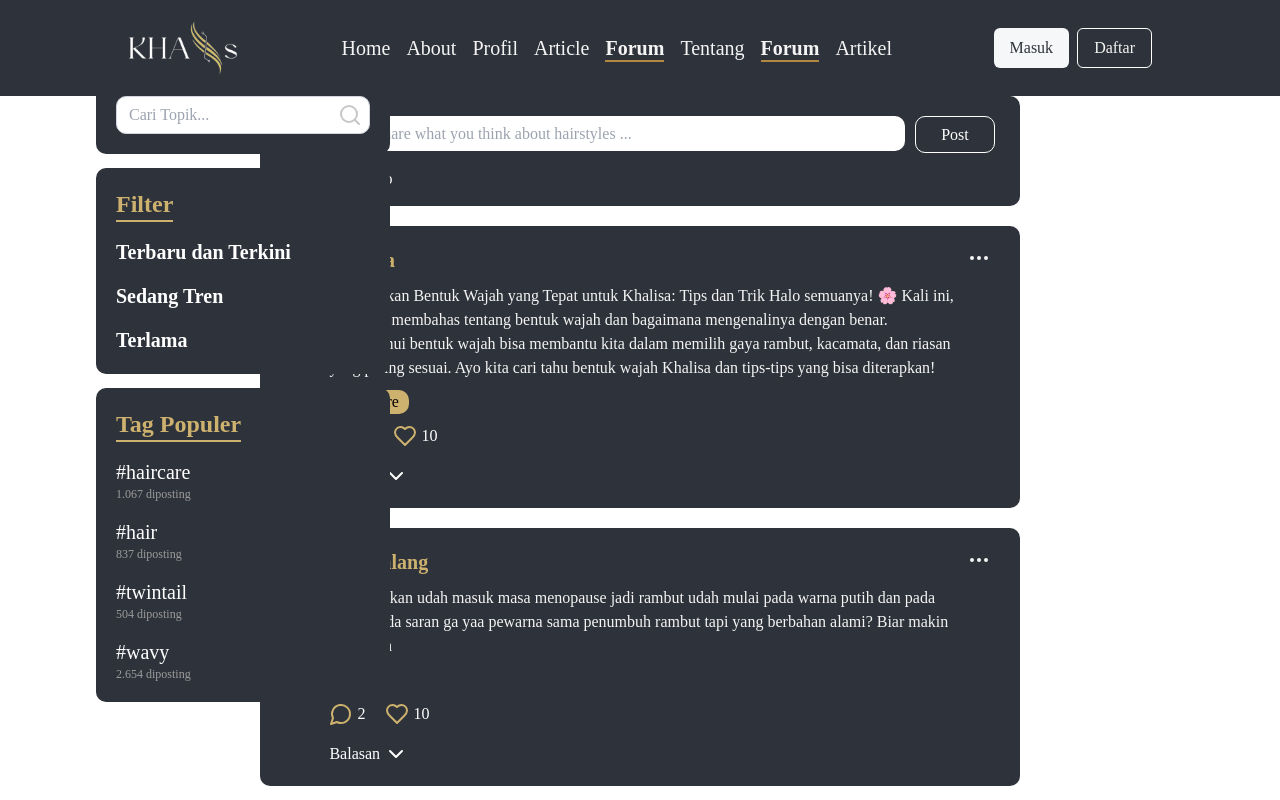
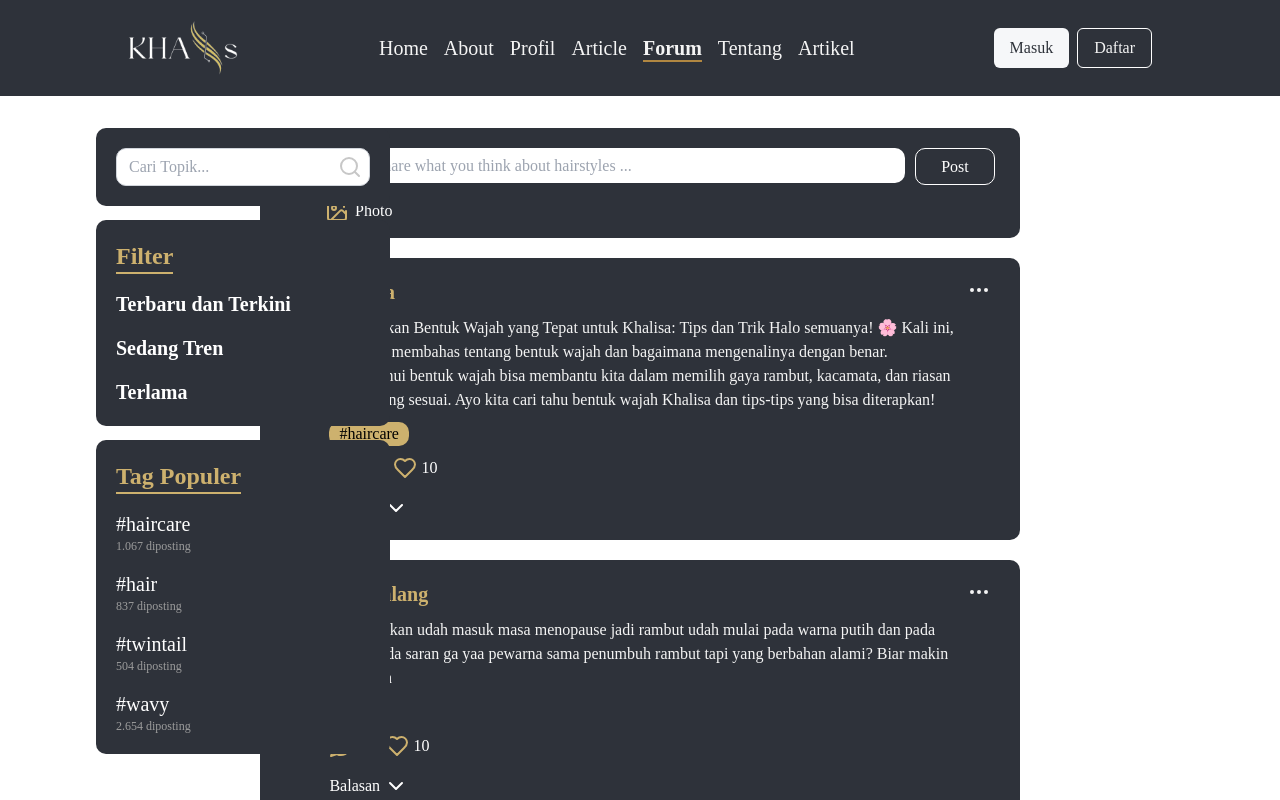
Before and after one commit to KHASs-Kharisma-Vidya-Seni/FrontEnd-Khavi, a React (Vite) app: page /forum in a window 1280 px wide. Shown: the top 800 px of the page. Built offline with nearby package versions, Linux system fonts and the light colour scheme; a web font is replaced by a local one.

Commit message:
style(forum.tsx): add padding top

```diff
--- a/src/components/Navbar.tsx
+++ b/src/components/Navbar.tsx
@@ -10,7 +10,6 @@ export default function Navbar() {
     { name: "Article", link: "/article" },
     { name: "Forum", link: "/forum" },
     { name: "Tentang", link: "/tentang" },
-    { name: "Forum", link: "/forum" },
     { name: "Artikel", link: "/artikel" },
   ];
   return (
--- a/src/pages/Forum.tsx
+++ b/src/pages/Forum.tsx
@@ -44,8 +44,8 @@ export default function Forum() {
   ];
 
   return (
-    <div className="container sm:container ">
-      <div className="w-62 absolute left-24 top-[4.75rem] space-y-3.5 ">
+    <div className="container pt-8 sm:container">
+      <div className="w-62 absolute left-24 top-[8rem] space-y-3.5 ">
         <div className="relative w-full rounded-[0.625rem] bg-shark-900 p-5">
           <input
             type="text"
```
